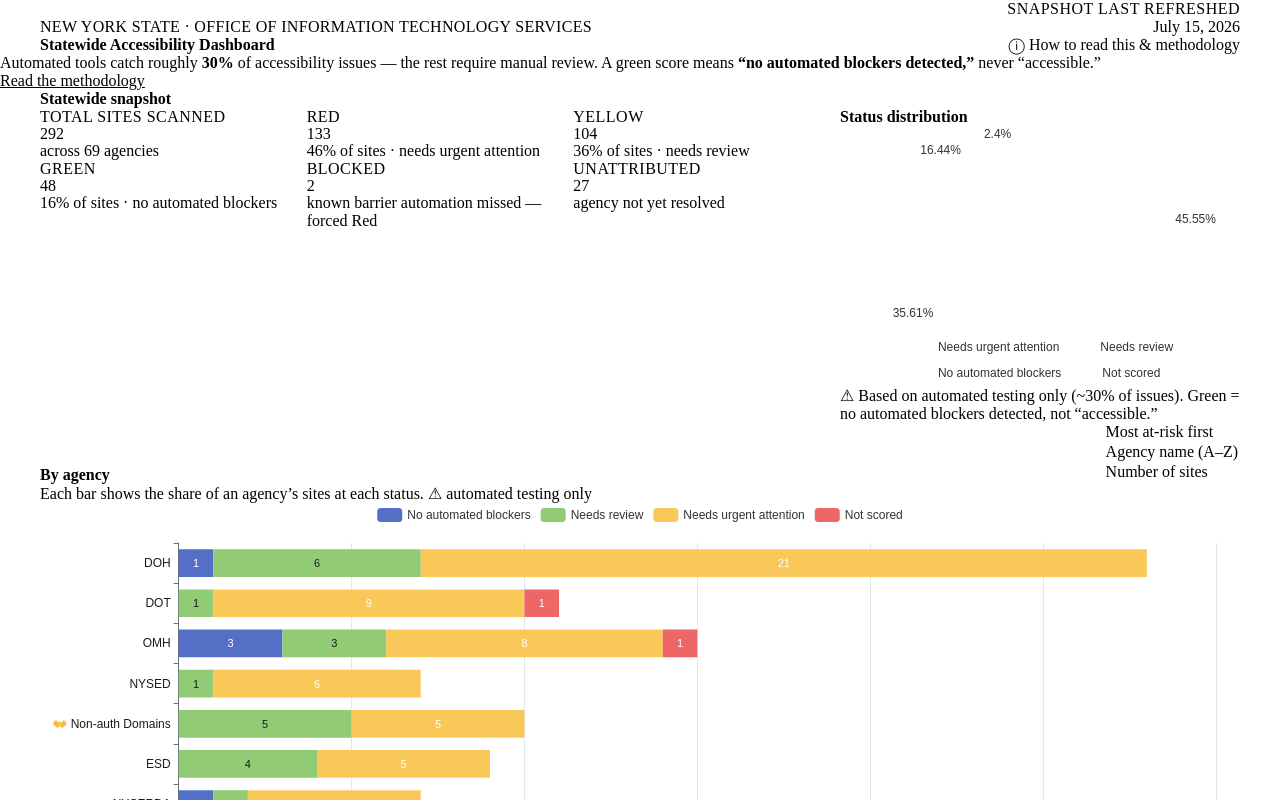
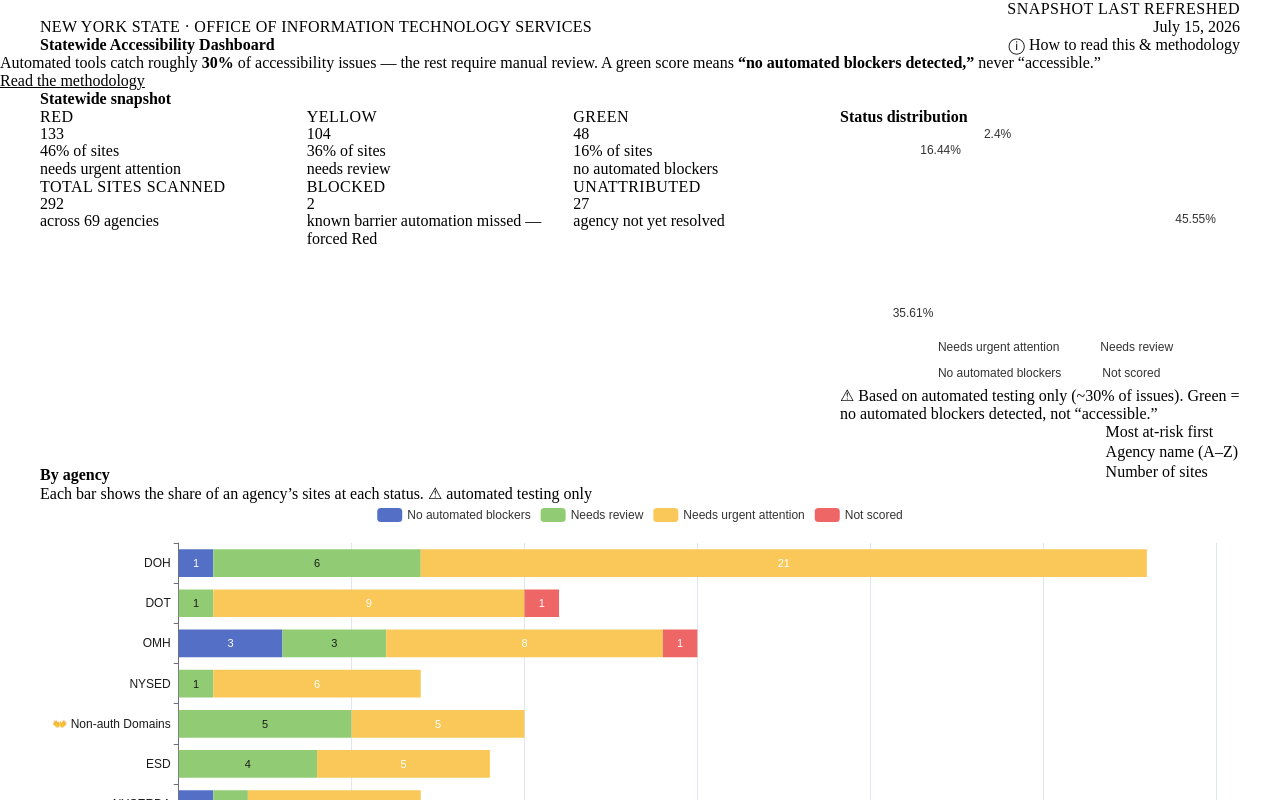
Before and after one commit to nys-cdo/poc-nys-a11y-dashboard, a website built with Vite: page index.html in a window 1280 px wide. Shown: the top 800 px of the page. Built offline with nearby package versions, Linux system fonts and the light colour scheme.

Commit message:
Refine statewide summary cards
- Put Red/Yellow/Green on the same row (Total moves after them) so the
  traffic-light trio reads as one unit next to the donut.
- Emphasize the "X% of sites" figure over the action descriptor, and force a
  line break after it so the percentage never wraps mid-phrase.

```diff
--- a/src/app.css
+++ b/src/app.css
@@ -242,6 +242,12 @@
   font-size: var(--nys-font-size-body-xs);
   color: var(--nys-color-text-weak);
 }
+.kpi__sub-lead {
+  display: block;
+  font-size: var(--nys-font-size-body-sm);
+  font-weight: var(--nys-font-weight-semibold);
+  color: var(--nys-color-text);
+}
 .summary__chart-card {
   background: var(--nys-color-surface-raised);
   border: var(--nys-border-width-sm) solid var(--nys-color-base-weak, #e4e4e2);
--- a/src/components/summary.ts
+++ b/src/components/summary.ts
@@ -18,10 +18,10 @@
 
     <div class="summary">
       <div class="summary__grid">
+        ${kpi('Red', `${s.counts.red}`, 'red', pctSub(s.percentages.red, 'needs urgent attention'))}
+        ${kpi('Yellow', `${s.counts.yellow}`, 'yellow', pctSub(s.percentages.yellow, 'needs review'))}
+        ${kpi('Green', `${s.counts.green}`, 'green', pctSub(s.percentages.green, 'no automated blockers'))}
         ${kpi('Total sites scanned', String(s.total), 'neutral', `across ${countAgencies(data)} agencies`)}
-        ${kpi('Red', `${s.counts.red}`, 'red', `${s.percentages.red}% of sites · needs urgent attention`)}
-        ${kpi('Yellow', `${s.counts.yellow}`, 'yellow', `${s.percentages.yellow}% of sites · needs review`)}
-        ${kpi('Green', `${s.counts.green}`, 'green', `${s.percentages.green}% of sites · no automated blockers`)}
         ${kpi('Blocked', `${s.blocked}`, 'red', 'known barrier automation missed — forced Red')}
         ${kpi('Unattributed', `${s.unattributed}`, 'neutral', 'agency not yet resolved')}
       </div>
@@ -40,6 +40,11 @@
   `;
 
   renderDonut(s);
+}
+
+/** Sub-line with a larger "X% of sites" lead on its own line over the descriptor. */
+function pctSub(pct: number, descriptor: string): string {
+  return `<span class="kpi__sub-lead">${pct}% of sites</span>${descriptor}`;
 }
 
 function kpi(
```
